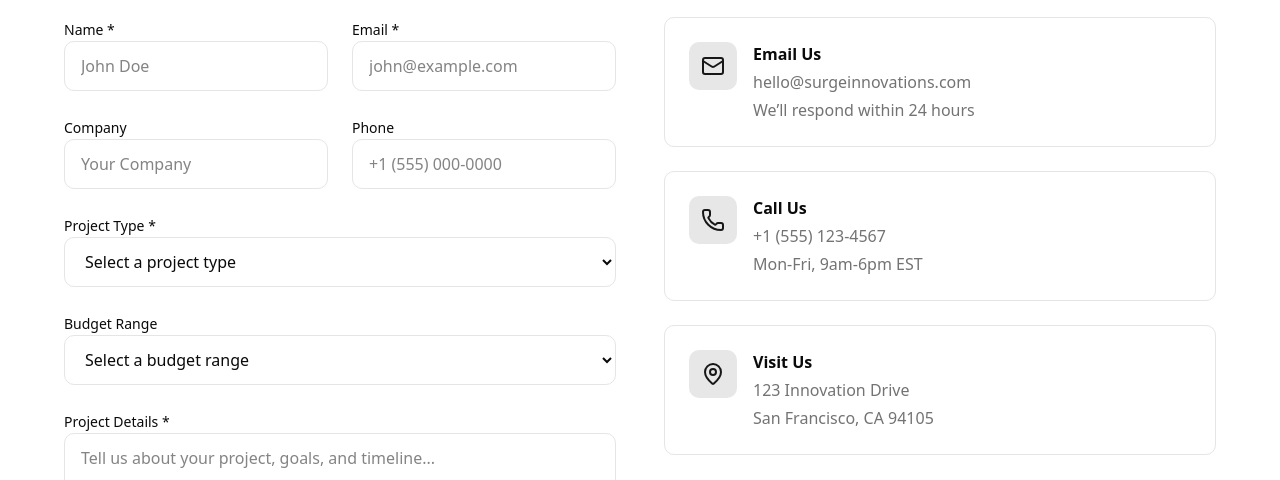
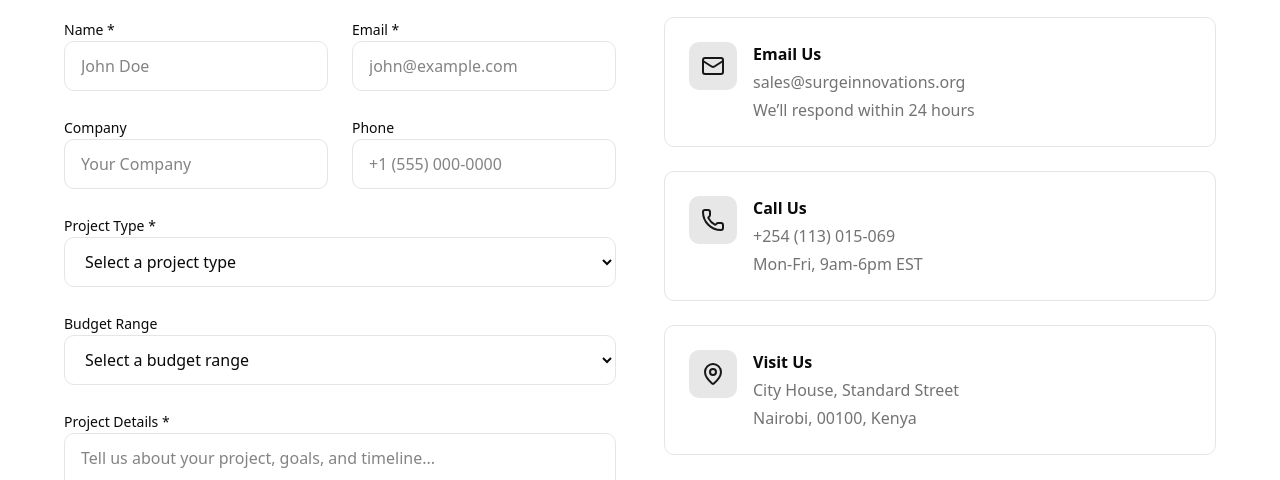
Before and after one commit to hillary-gor/surge-innovations-ltd, a Next.js app: page /contact in a window 1280 px wide. Shown: the part 684-1164 px from the top of the page. Built offline with nearby package versions, Linux system fonts and the light colour scheme; no server answers.

Commit message:
- Update contact information in ContactPage component

```diff
--- a/app/contact/page.tsx
+++ b/app/contact/page.tsx
@@ -211,21 +211,21 @@ export default function ContactPage() {
                       icon: Mail,
                       title: "Email Us",
                       lines: [
-                        "hello@surgeinnovations.com",
+                        "sales@surgeinnovations.org",
                         "We’ll respond within 24 hours",
                       ],
                     },
                     {
                       icon: Phone,
                       title: "Call Us",
-                      lines: ["+1 (555) 123-4567", "Mon-Fri, 9am-6pm EST"],
+                      lines: ["+254 (113) 015-069", "Mon-Fri, 9am-6pm EST"],
                     },
                     {
                       icon: MapPin,
                       title: "Visit Us",
                       lines: [
-                        "123 Innovation Drive",
-                        "San Francisco, CA 94105",
+                        "City House, Standard Street",
+                        "Nairobi, 00100, Kenya",
                       ],
                     },
                   ].map(({ icon: Icon, title, lines }, idx) => (
```
